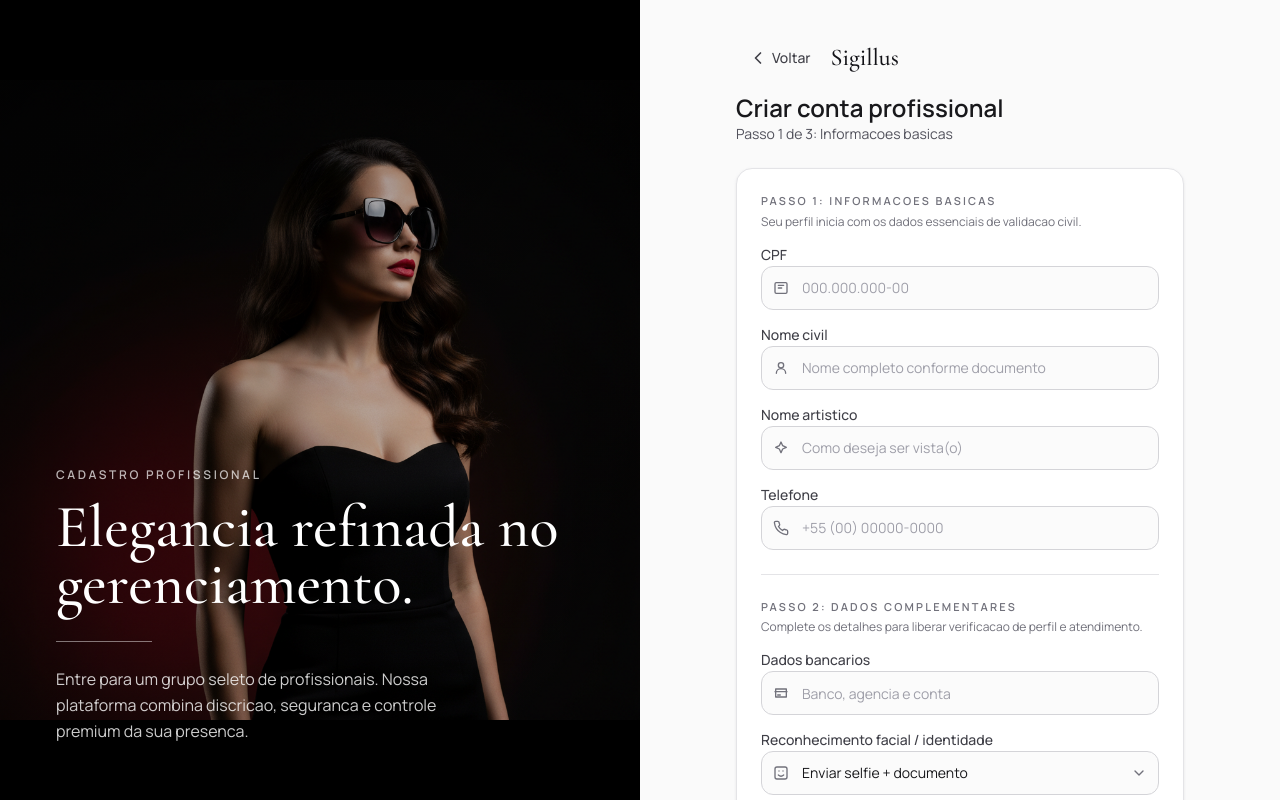
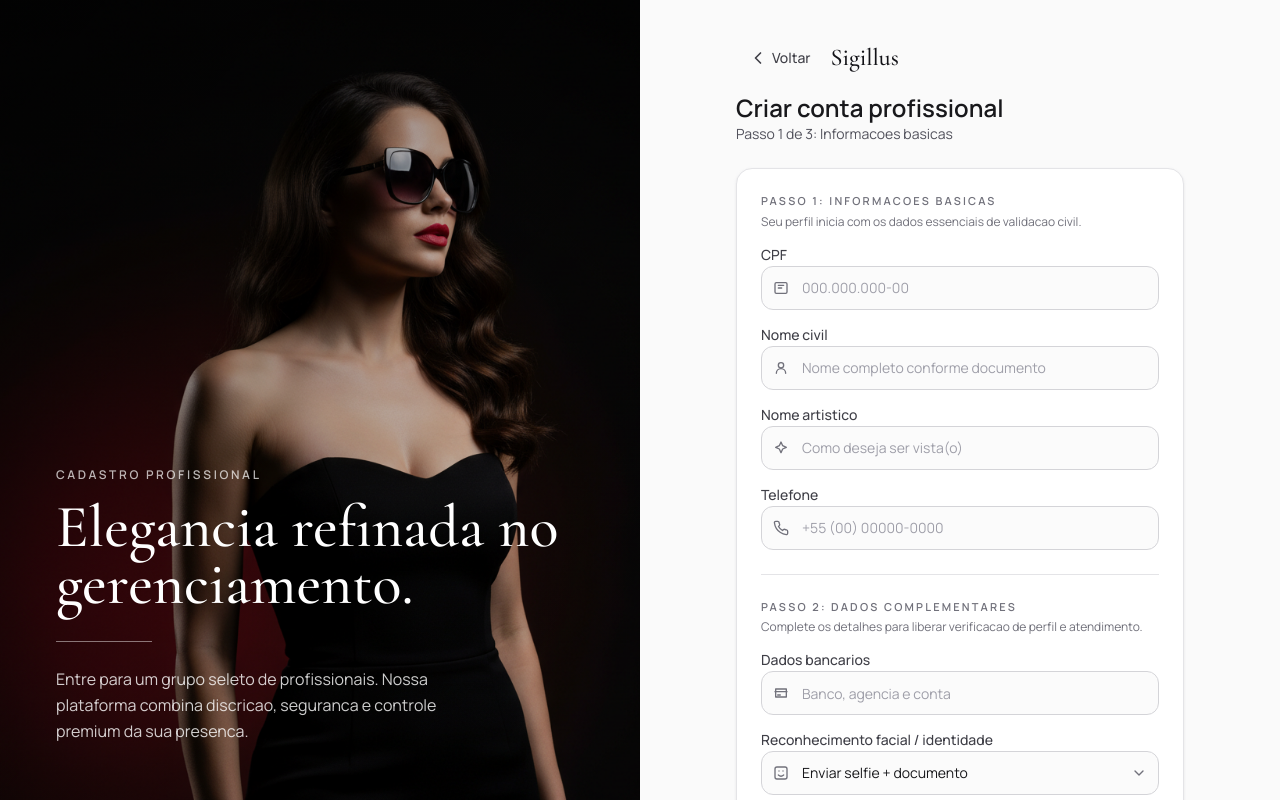
Before and after one commit to warriorsyn/raparigator-front-nextjs, a Next.js app: page /auth/cadastro/profissional in a window 1280 px wide. Shown: the top 800 px of the page. Built offline with nearby package versions, Linux system fonts and the light colour scheme.

Commit message:
feat: enhance ProfessionalSignupScreen layout with improved image handling and new assets

```diff
--- a/components/screens/professional-signup-screen.tsx
+++ b/components/screens/professional-signup-screen.tsx
@@ -17,8 +17,9 @@ export function ProfessionalSignupScreen() {
           alt="Modelo para criacao de conta profissional"
           fill
           priority
-          className="object-contain object-center"
-          sizes="50vw"
+          quality={100}
+          className="object-cover object-[44%_center]"
+          sizes="(max-width: 768px) 100vw, 50vw"
         />
         <div className="absolute inset-0 bg-linear-to-br from-black/55 via-black/25 to-transparent" />
         <div className="relative z-10 flex h-full flex-col justify-end px-10 pb-14 text-white lg:px-14">
```
